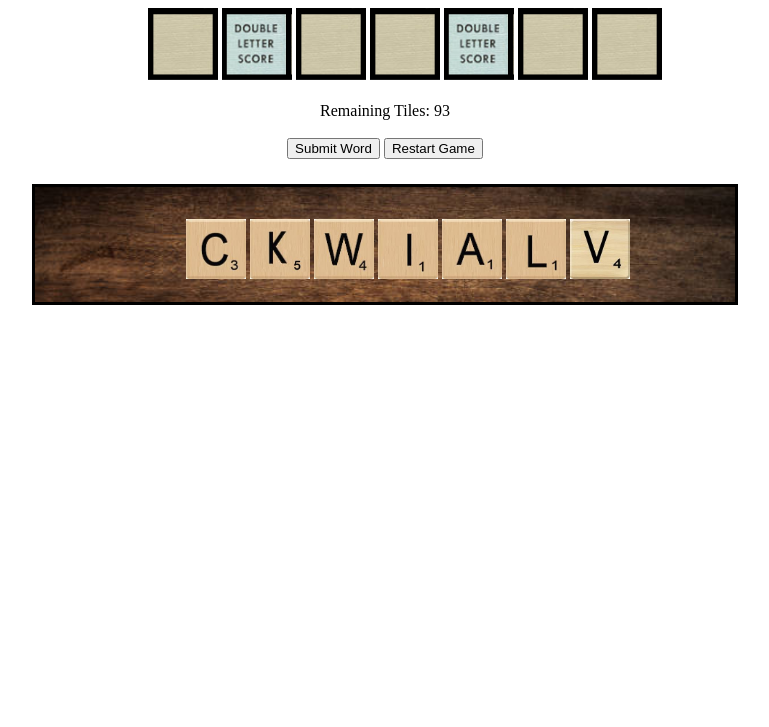
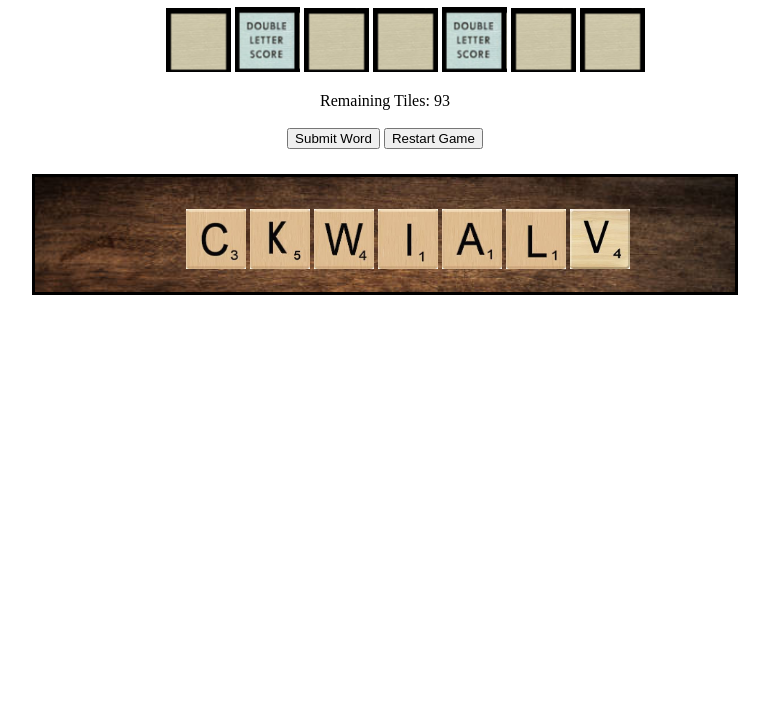
Before and after one commit to terekwong/scrabble, a plain HTML site: page index.html in a window 1280 px wide. Shown: the part 73-800 px from the top of the page, without its empty margins (255-1024 px from the left). Drawn offline with nearby package versions, Linux system fonts and the light colour scheme.

Commit message:
Update style.css

```diff
--- a/css/style.css
+++ b/css/style.css
@@ -41,8 +41,16 @@
 
 /* gives the board the images */
 .emptyBoard{
-    content: url("../images/blank_board.PNG");
+    background-image: url("../images/blank_board.PNG");
+    background-repeat: no-repeat;
+    background-size: cover;
+    width: 65px;
+    height: 65px;
 }
 .doubleBoard{
-    content:url("../images/double_letterboard.PNG");
+    background-image: url("../images/double_letterboard.PNG");
+    background-repeat: no-repeat;
+    background-size: cover;
+    width: 65px;
+    height: 65px;
 }
```
